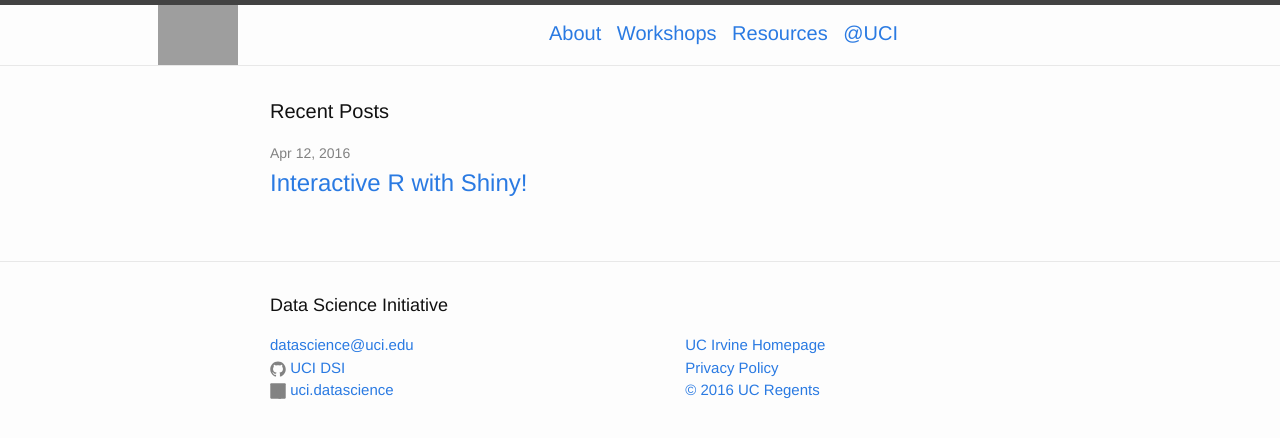
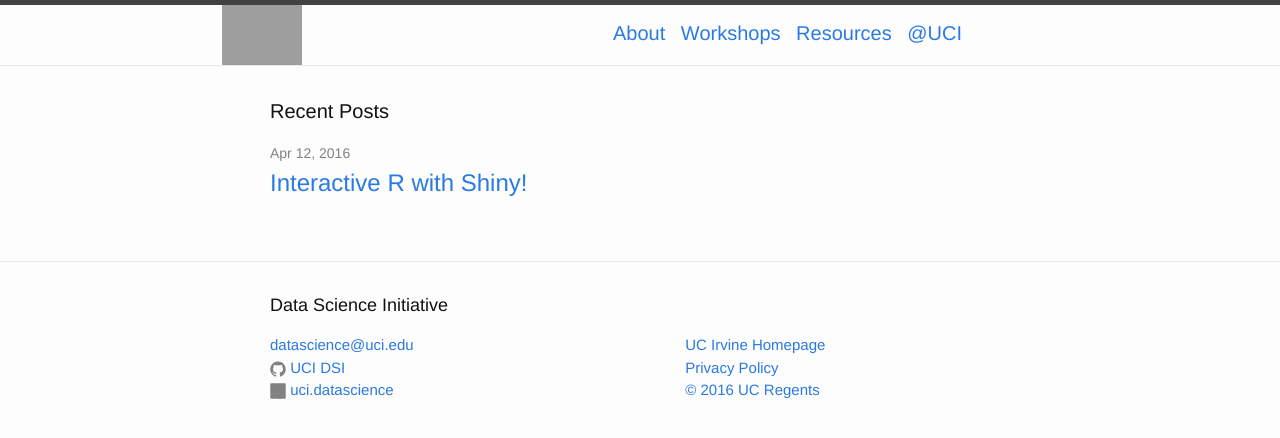
Before and after one commit to UCIDataScienceInitiative/UCIDataScienceInitiative.github.io, a Jekyll site: the page built from index.html, in a window 1280 px wide. Shown: the top 438 px of the page. Built offline with Jekyll 4.4.1, drawn with Linux system fonts in a browser that asks for light colours; grey boxes are pictures that could not be loaded.

Commit message:
Update _base.scss

```diff
--- a/_sass/_base.scss
+++ b/_sass/_base.scss
@@ -181,7 +181,7 @@ pre {
     max-width: -webkit-calc(#{$content-width} - (#{$spacing-unit} * 2));
     max-width:         calc(#{$content-width} - (#{$spacing-unit} * 2));
     margin-right: auto;
-    margin-left: 10%;
+    margin-left: 15%;
     padding-right: $spacing-unit;
     padding-left: $spacing-unit;
     @extend %clearfix;
```
